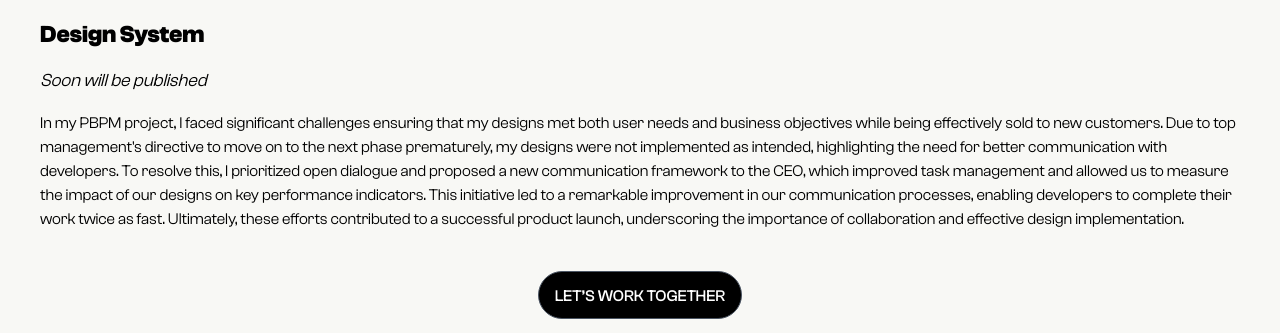
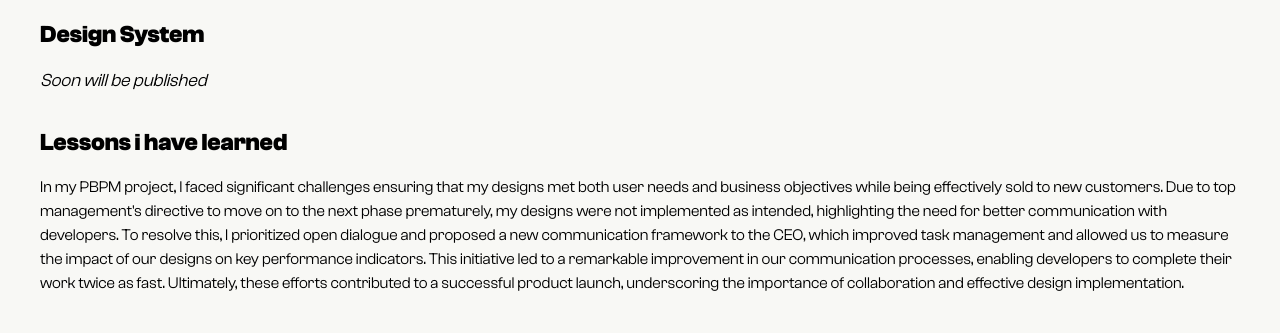
Before and after one commit to MarwanElZaher/paid-portfolio, a React (Vite) app: page /paid-portfolio/pbpm in a window 1280 px wide. Shown: the part 10680-11013 px from the top of the page. Built offline with nearby package versions, Linux system fonts and the light colour scheme.

Commit message:
edited pbpm last title

```diff
--- a/src/components/PBPMProject.jsx
+++ b/src/components/PBPMProject.jsx
@@ -410,9 +410,14 @@
                     </div>
                 </div>
                 <div className="my-10">
-                    <h2 className="text-2xl font-bold mb-4">{lessonsLearned.title}</h2>
-                    <p className="text-lg italic mb-4">{lessonsLearned.publicationStatus}</p>
-                    <p>{lessonsLearned.content}</p>
+                    <div className="mb-8">
+                        <h2 className="text-2xl font-bold mb-4">{lessonsLearned.title}</h2>
+                        <p className="text-lg italic mb-4">{lessonsLearned.publicationStatus}</p>
+                    </div>
+                    <div className="mb-4">
+                        <h2 className="text-2xl font-bold mb-4">{lessonsLearned.whatIlearned}</h2>
+                        <p>{lessonsLearned.content}</p>
+                    </div>
                 </div>
 
                 <div className='flex items-center justify-center mt-4'>
--- a/src/constants.js
+++ b/src/constants.js
@@ -282,6 +282,7 @@
     lessonsLearned: {
       title: "Design System",
       publicationStatus: "Soon will be published",
+      whatIlearned: "Lessons i have learned",
       content: `In my PBPM project, I faced significant challenges ensuring that my designs met both user needs and business objectives while being effectively sold to new customers. Due to top management's directive to move on to the next phase prematurely, my designs were not implemented as intended, highlighting the need for better communication with developers. To resolve this, I prioritized open dialogue and proposed a new communication framework to the CEO, which improved task management and allowed us to measure the impact of our designs on key performance indicators. This initiative led to a remarkable improvement in our communication processes, enabling developers to complete their work twice as fast. Ultimately, these efforts contributed to a successful product launch, underscoring the importance of collaboration and effective design implementation.`
     },
   },
```
